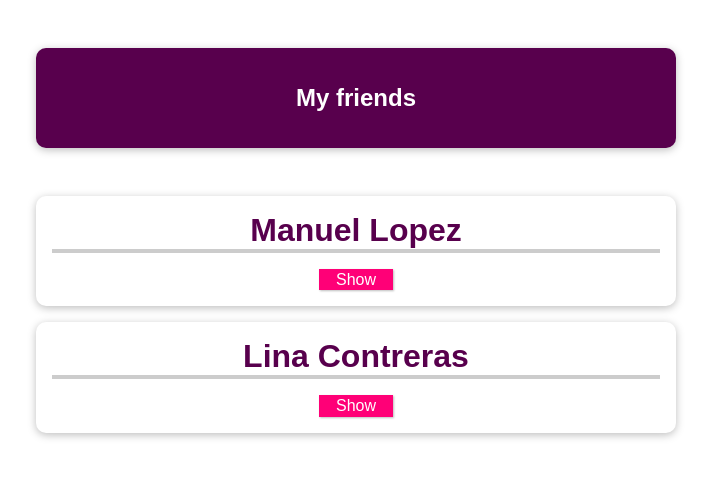
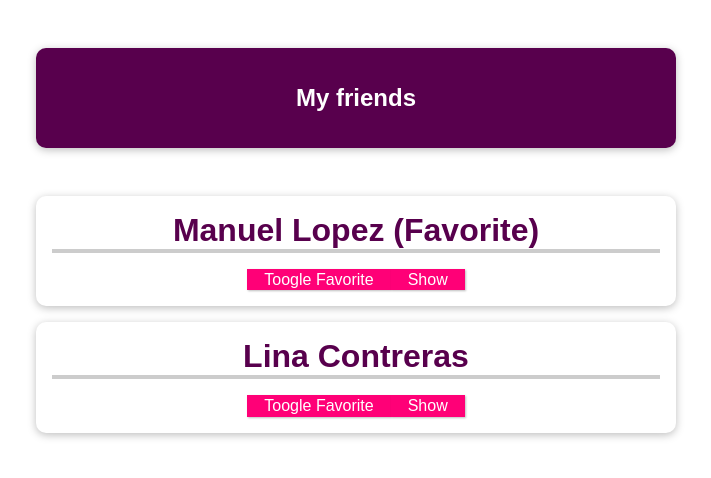
Before and after one commit to sebasroldanm/vueCourse, a Vue app: page / in a window 1280 px wide. Shown: the top 478 px of the page, without its empty margins (284-995 px from the left). Built offline with nearby package versions, Linux system fonts and the light colour scheme.

Commit message:
Mutacion 1
Se necesita agregar en data el prop que se usara en algún método, puede usarse en la visual pero al realizar lógica es necesario convertirlo en un data...

```diff
--- a/src/App.vue
+++ b/src/App.vue
@@ -8,11 +8,13 @@
               name = "Manuel Lopez"
               phone-number = "+57 312 6529966"
               email-address = "manuel@app.com"
+              is-favorite = "1"
             ></friend-contact>
             <friend-contact
               name = "Lina Contreras"
               phone-number = "+57 300 2546632"
               email-address = "lina@app.com"
+              is-favorite = "0"
             ></friend-contact>
         </ul>
     </section>
--- a/src/Components/FriendContact.vue
+++ b/src/Components/FriendContact.vue
@@ -1,6 +1,7 @@
 <template>
   <li>
-    <h2>{{ name }}</h2>
+    <h2>{{ name }} {{ friendIsFavorite === '1' ? '(Favorite)' : '' }}</h2>
+    <button @click="tooglefavorite">Toogle Favorite</button>
     <button @click="toogleDetails">{{ detailsAreVisible ? 'Hide' : 'Show' }}</button>
     <ul v-if="detailsAreVisible">
       <li><strong>Phone: </strong>{{ phoneNumber }}</li>
@@ -15,7 +16,8 @@ export default {
   props: [
     'name',
     'phoneNumber',
-    'emailAddress'
+    'emailAddress',
+    'isFavorite'
   ],
   data() {
     return {
@@ -26,11 +28,19 @@ export default {
         phone: "+57 312 6529966",
         email: "manuel@app.com",
       },
+      friendIsFavorite: this.isFavorite,
     };
   },
   methods: {
       toogleDetails() {
           this.detailsAreVisible = !this.detailsAreVisible;
+      },
+      tooglefavorite() {
+          if (this.friendIsFavorite === '1') {
+            this.friendIsFavorite = '0'
+          } else {
+            this.friendIsFavorite = '1'
+          }
       }
   },
 };
```
